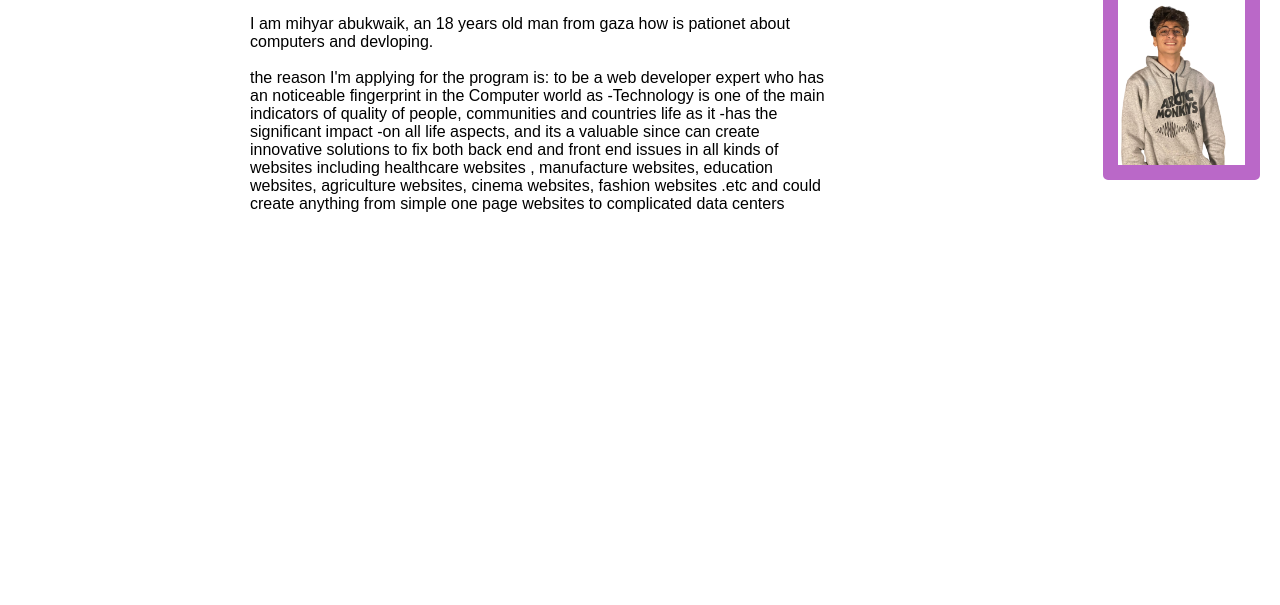
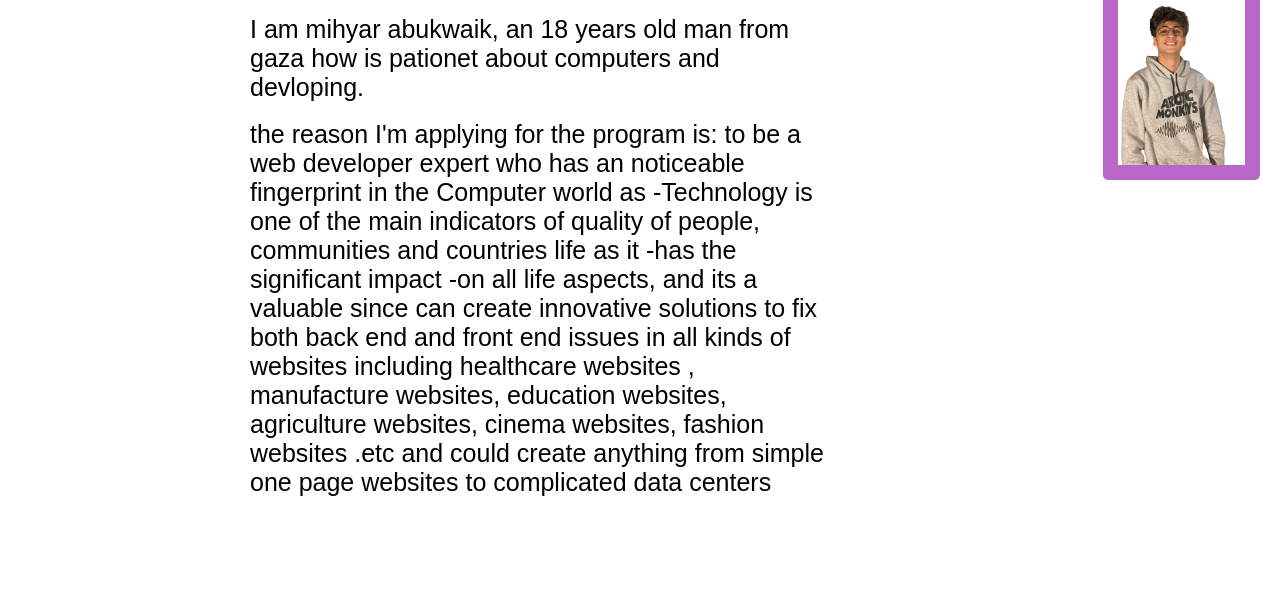
Before and after one commit to mihyarAB/html-css-project, a plain HTML site: page index.html in a window 1280 px wide. Shown: the part 128-733 px from the top of the page. Drawn offline with Linux system fonts and the light colour scheme; a web font is replaced by a local one.

Commit message:
Update index.html

```diff
--- a/index.html
+++ b/index.html
@@ -31,9 +31,9 @@
                 <div class="me">
                     <h1 class="name">Mihyar AbuKwaik</h1>
                     <p>	&nbsp;</p>
-                    <p>I am mihyar abukwaik, an 18 years old man from gaza how is pationet about computers and devloping.</p>
+                    <p class="about">I am mihyar abukwaik, an 18 years old man from gaza how is pationet about computers and devloping.</p>
                     <p>	&nbsp;</p>
-                    <p> the reason I'm applying for the program is: to be a web developer expert who has an noticeable fingerprint
+                    <p class="about"> the reason I'm applying for the program is: to be a web developer expert who has an noticeable fingerprint
                          in the Computer world as -Technology is one of the main indicators of quality of people, communities and
                          countries life as it -has the significant impact -on all life aspects, and its a valuable since can create
                           innovative solutions to fix both back end and front end issues in all kinds of websites including healthcare
```
